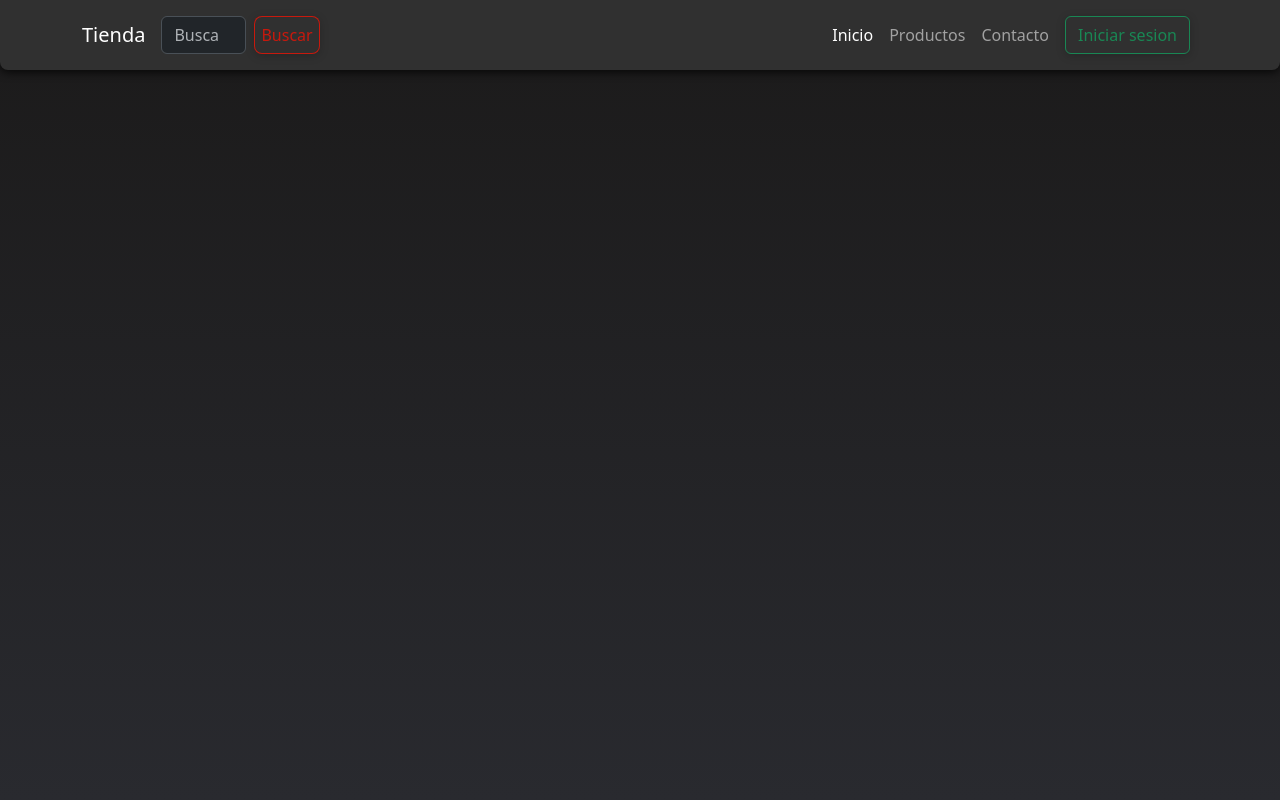
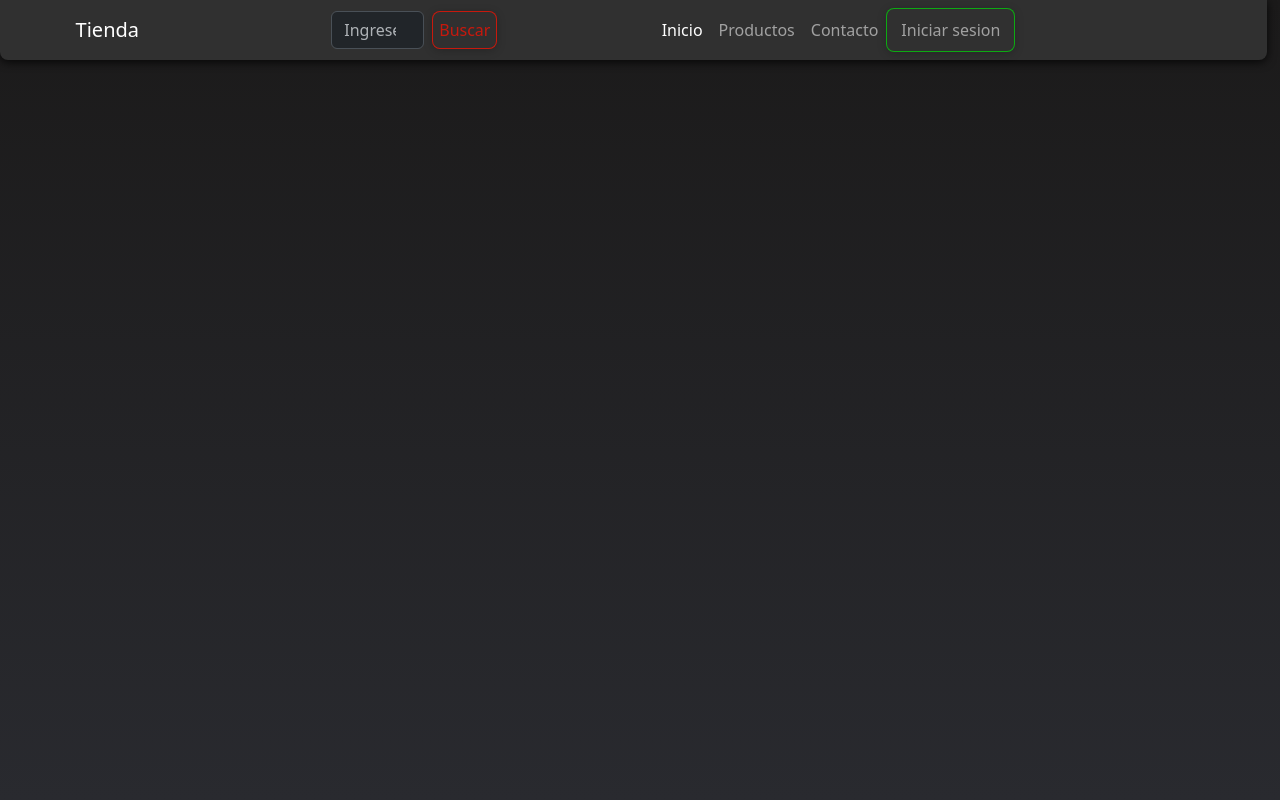
Before and after one commit to Toomyhz/django, a Django app: page / in a window 1280 px wide. Run offline with Django 4.2, Linux system fonts and the light colour scheme.

Commit message:
Ultima modificacion del día

```diff
--- a/static/css/base.css
+++ b/static/css/base.css
@@ -1,3 +1,22 @@
+/* Estilos para la barra de desplazamiento */
+::-webkit-scrollbar {
+    width: 1vw;;
+
+  }
+
+  ::-webkit-scrollbar-track {
+    background:#303030;
+  }
+
+  ::-webkit-scrollbar-thumb {
+    background: #888;
+    border-radius: 10px;
+  }
+
+  ::-webkit-scrollbar-thumb:hover {
+    background: #890606;
+    transition: 10s;
+  }
 body{
     width: 100%;
     min-height: 100vh;
@@ -11,6 +30,14 @@ nav{
     box-shadow: 0 2px 10px rgba(0,0,0,0.8);
     background-color: #303030;;
     border-radius: 0 0 8px 8px;
+    width: 99vw;
+    height: 60px;
+}
+#navbarNav{
+    display: flex;
+    justify-content: space-evenly;
+    align-items: center;
+    padding: 0 20px;
 }
 button{
     box-shadow: 0 2px 10px rgba(0,0,0,0.2);
@@ -21,8 +48,9 @@ li:not(:has(button)) :hover{
     border-radius: 10px;
 
 }
+
 #buscar1{
-    width: 85px;
+    width: 93px;
 }
 #buscar1:hover{
     width: 300px;
@@ -53,6 +81,22 @@ li:not(:has(button)) :hover{
 .transition{
     transition: .4s;
 }
+#iniciar-sesion{
+    box-shadow: 0 2px 10px rgba(0,0,0,0.2);
+    background-color: #303030;
+    text-decoration: none;
+    border-radius: 8px;
+    border: 1px solid rgba(0, 215, 7, 0.733);
+}
+
+#iniciar-sesion:hover{
+    background-color: rgba(0, 215, 7, 0.733);
+    box-shadow: 0 2px 10px rgba(0,0,0,0.2);
+    border-radius: 5px;
+}
+#iniciar-sesion>a :hover{
+    color:white;
+}
 main{
     display: flex;
     width: 100%;
--- a/template/base/navbar.html
+++ b/template/base/navbar.html
@@ -7,9 +7,9 @@
         <span class="navbar-toggler-icon"></span>
       </button>
 
-      <div class="collapse navbar-collapse justify-self-end justify-content-between" id="navbarNav" style="width:150px">
+      <div class="collapse navbar-collapse " id="navbarNav">
         <form class="d-flex" role="search">
-          <input id="buscar1" class="form-control me-2 transition" type="search" placeholder="Buscar" aria-label="Search">
+          <input id="buscar1" class="form-control me-2 transition" type="search" placeholder="Ingrese su busqueda.." aria-label="Search">
           <button id="buscar2" class="transition" type="submit">Buscar</button>
         </form>
         <ul class="navbar-nav d-flex" style="align-items: center;">
@@ -22,9 +22,7 @@
           <li class="nav-item">
             <a class="nav-link transition {% if request.resolver_match.url_name == 'contacto' %} active {% endif %}" href="/contacto">Contacto</a>
           </li>
-          <li class="nav-item">
-            <a class="nav-link" href="/iniciar"><button class="btn btn-outline-success">Iniciar sesion</button></a>
-          </li>
+            <button id="iniciar-sesion" class="nav-item transition"  {% if request.resolver_match.url_name == 'inicio-sesion' %} hidden {% endif %}><a class="nav-link" href="/iniciar"> Iniciar sesion </a></button>
         </ul>
       </div>
     </section>
```
